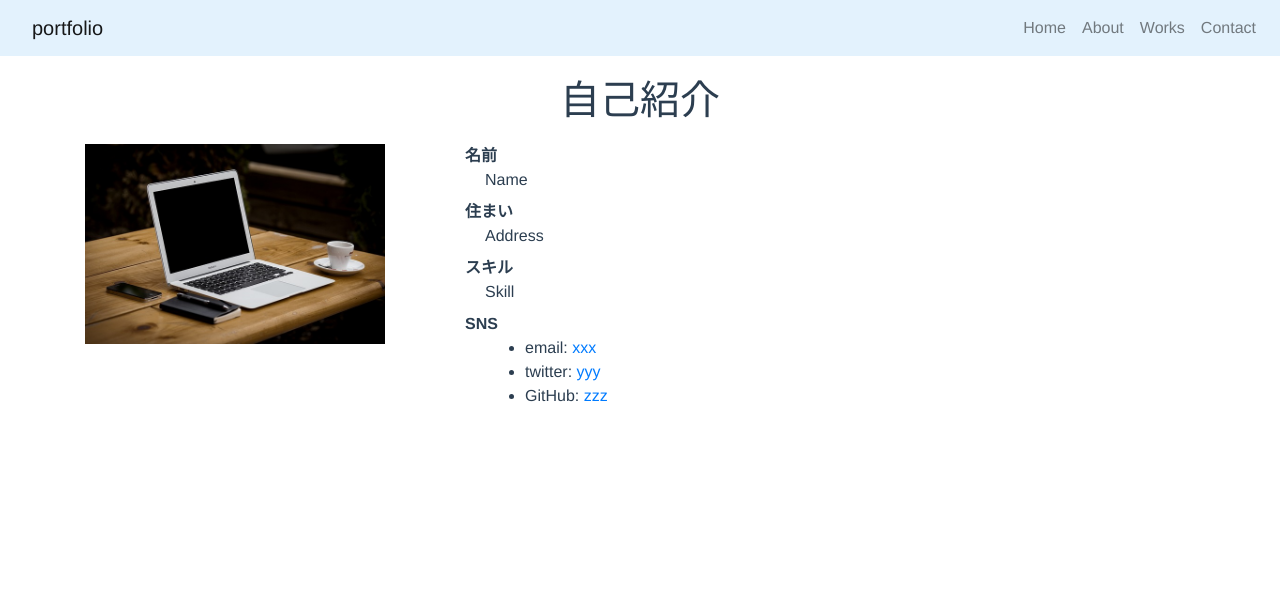
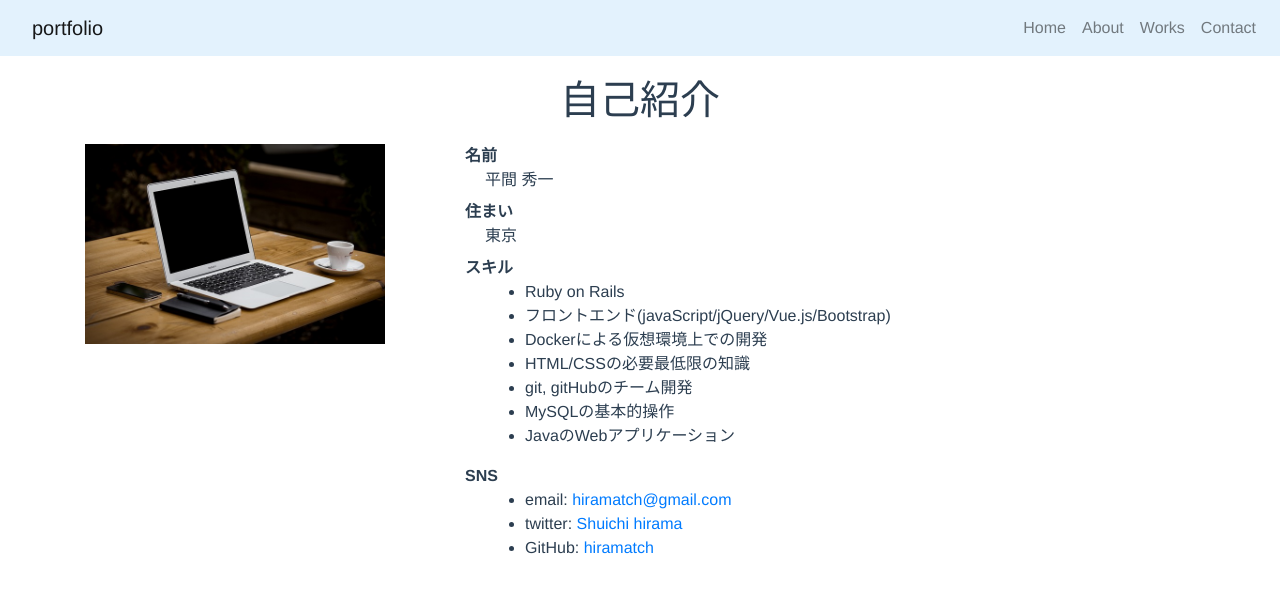
Before and after one commit to hiramatch/portfolio, a Vue app: page /about in a window 1280 px wide. Shown: the top 592 px of the page. Built offline with nearby package versions, Linux system fonts and the light colour scheme.

Commit message:
Aboutページの内容をjsonファイルに設定する

```diff
--- /dev/null
+++ b/src/assets/data/data.json
@@ -0,0 +1,23 @@
+{
+  "about": {
+    "name": "平間 秀一",
+    "address": "東京",
+    "skills": [
+      "Ruby on Rails",
+      "フロントエンド(javaScript/jQuery/Vue.js/Bootstrap)",
+      "Dockerによる仮想環境上での開発",
+      "HTML/CSSの必要最低限の知識",
+      "git, gitHubのチーム開発",
+      "MySQLの基本的操作",
+      "JavaのWebアプリケーション"
+    ],
+    "sns" : [
+      {"term": "email", "href": "mailto:hiramatch@gmail.com", "description": "hiramatch@gmail.com"},
+      {"term": "twitter", "href": "https://www.twitter.com/hiramatch", "description": "Shuichi hirama"},
+      {"term": "GitHub", "href": "https:www.github.com/hiramatch", "description": "hiramatch"}
+    ]
+  },
+  "works": [
+
+  ]
+}
--- a/src/components/About.vue
+++ b/src/components/About.vue
@@ -9,15 +9,21 @@
         <div class="col-sm-6">
           <dl>
             <dt>名前</dt>
-            <dd>{{ name }}</dd>
+            <dd>{{ d.about.name }}</dd>
             <dt>住まい</dt>
-            <dd>{{ address }}</dd>
+            <dd>{{ d.about.address }}</dd>
             <dt>スキル</dt>
-            <dd>{{ skill }}</dd>
+            <dd>
+              <ul>
+                <li v-for='skill in d.about.skills'>
+                  {{ skill }}
+                </li>
+              </ul>
+            </dd>
             <dt>SNS</dt>
             <dd>
               <ul>
-                <li v-for='item in sns'>
+                <li v-for='item in d.about.sns'>
                   {{ item.term}}: <a :href=item.href>{{ item.description }}</a>
                 </li>
               </ul>
@@ -29,17 +35,11 @@
   </div>
 </template>
 <script>
+import Data from '../assets/data/data.json'
 export default {
   data () {
     return {
-      name: 'Name',
-      address: 'Address',
-      skill: 'Skill',
-      sns:  [
-             {term: 'email', href: 'mailto:xxx@gmail.com', description: 'xxx'},
-             {term: 'twitter', href: 'https://www.twitter.com/yyy', description: 'yyy'},
-             {term: 'GitHub', href: 'https://www.github.com/zzz', description: 'zzz'}
-            ]
+      d: Data
     }
   }
 }
```
